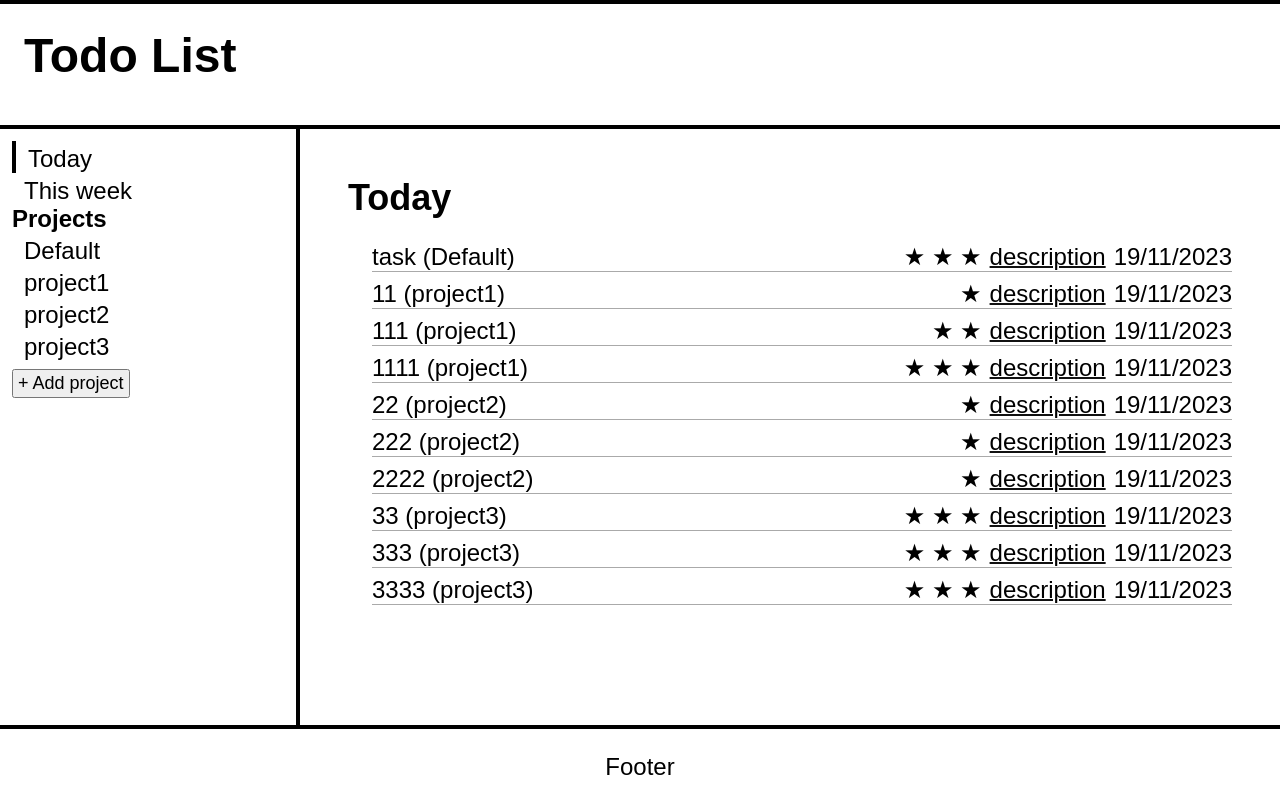
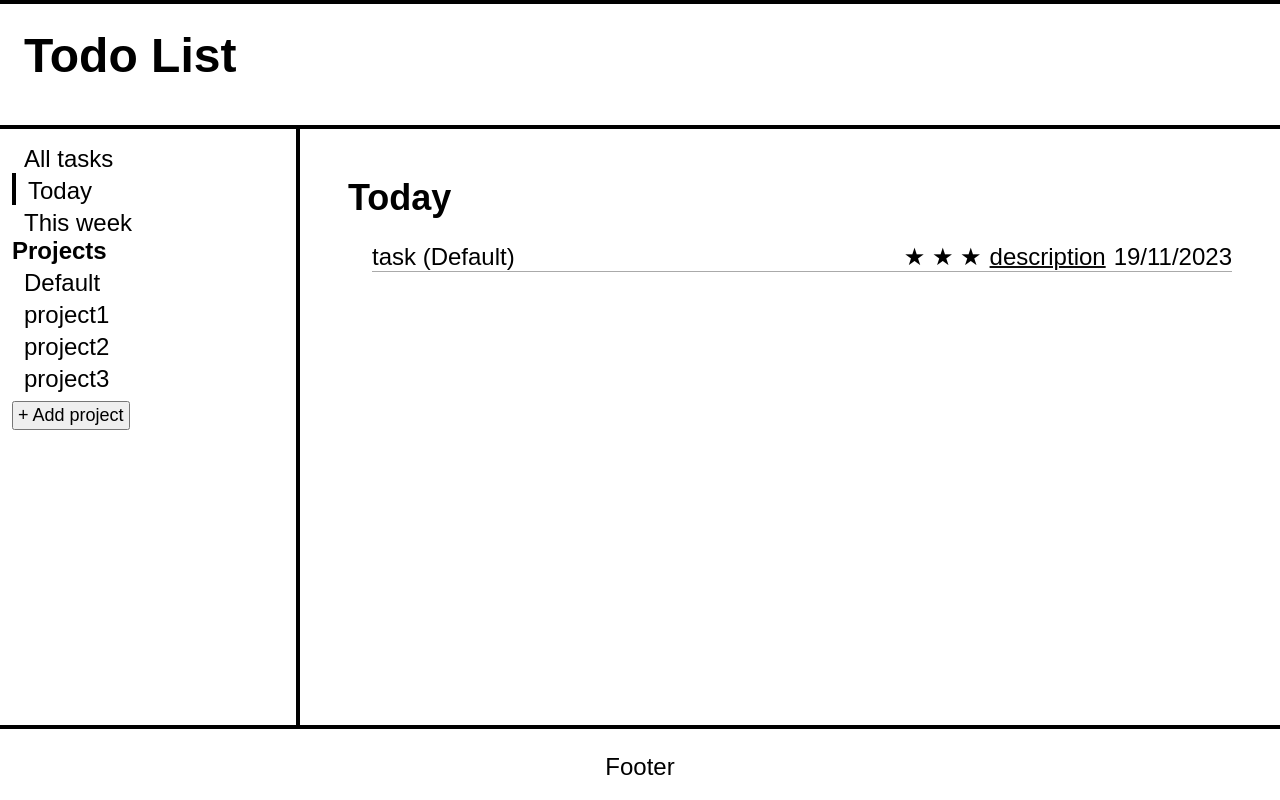
Before and after one commit to tasjen/todo-list, a website built with webpack: page dist/index.html in a window 1280 px wide. Both pictures are taken after a click on the item "Today". Built offline with nearby package versions, Linux system fonts and the light colour scheme.

Commit message:
Add all tasks page

```diff
--- a/src/DOMstuff.js
+++ b/src/DOMstuff.js
@@ -3,10 +3,45 @@ import Task from "./task.js";
 import projectList from "./storage.js";
 import { isSameDay, isSameWeek, format } from "date-fns";
 
+const all_task = document.querySelector("#all-task");
+all_task.render = () => DOMstuff.loadAllTasks();
+all_task.addEventListener("click", () => {
+  changeTabTo(all_task);
+});
+
+const today_task = document.querySelector("#today-task");
+today_task.render = () => DOMstuff.loadTodayTasks();
+today_task.addEventListener("click", () => {
+  changeTabTo(today_task);
+});
+
+const this_week_task = document.querySelector("#this-week-task");
+this_week_task.render = () => DOMstuff.loadThisWeekTasks();
+this_week_task.addEventListener("click", () => {
+  changeTabTo(this_week_task);
+});
+
 export default class DOMstuff {
+
+  static loadAllTasks() {
+    const task_list = document.querySelector("#task-list");
+    for (let projectObject of projectList) {
+      for (let taskObject of projectObject.tasks) {
+        const today_task = createTaskDOM(taskObject, projectObject);
+        const task_detail = today_task.firstChild;
+        task_detail.removeChild(task_detail.querySelector(".remove"));
+        task_detail.removeChild(task_detail.querySelector(".edit"));
+        today_task.querySelector(
+          ".task-name"
+        ).textContent += ` (${projectObject.name})`;
+        task_list.appendChild(today_task);
+      }
+    }
+    const main_section = document.querySelector("#main-section");
+    main_section.appendChild(task_list);
+  }
   static loadTodayTasks() {
-    const task_list = document.createElement("ul");
-    task_list.id = "task-list";
+    const task_list = document.querySelector("#task-list");
     for (let projectObject of projectList) {
       for (let taskObject of projectObject.tasks) {
         if (isSameDay(taskObject.dueDate, new Date())) {
@@ -26,8 +61,7 @@ export default class DOMstuff {
   }
 
   static loadThisWeekTasks() {
-    const task_list = document.createElement("ul");
-    task_list.id = "task-list";
+    const task_list = document.querySelector("#task-list");
     for (let projectObject of projectList) {
       for (let taskObject of projectObject.tasks) {
         if (isSameWeek(taskObject.dueDate, new Date())) {
@@ -48,8 +82,7 @@ export default class DOMstuff {
 
   static loadTaskList(projectObject) {
     //render project's tasks
-    const task_list = document.createElement("ul");
-    task_list.id = "task-list";
+    const task_list = document.querySelector("#task-list");
     for (let taskObject of projectObject.tasks) {
       const task = createTaskDOM(taskObject, projectObject);
       task_list.appendChild(task);
@@ -164,9 +197,9 @@ function createProjectDOM(projectObject) {
   const project = document.createElement("li");
   project.classList.add("project");
   project.textContent = projectObject.name;
-
+  project.render = () => DOMstuff.loadTaskList(projectObject);
   project.addEventListener("click", () => {
-    changeTabTo(project, DOMstuff.loadTaskList, projectObject);
+    changeTabTo(project);
   });
   return project;
 }
@@ -385,6 +418,7 @@ function createProjectAdder() {
     //check unique project name
     if (projectList.some((project) => project.name === name_input.value)) {
       alert("Project name must be unique");
+      name_input.select();
       return;
     }
 
@@ -434,29 +468,31 @@ function resetProjectAdder() {
   project_list.insertAdjacentElement("afterend", createProjectAdder());
 }
 
-function changeTabTo(navItem, loadTabFunction, projectObject = undefined) {
-  if (!navItem.classList.contains("on-page")) {
+function changeTabTo(pageNode) {
+  if (!pageNode.classList.contains("on-page")) {
     clearMainSection();
-    changeTabNameTo(navItem.textContent);
-    loadTabFunction(projectObject);
+    document.querySelector("#tab-name").textContent = pageNode.textContent;
+    pageNode.render();
     checkEmptyTaskMessage();
     const previous_page = document.querySelector(".on-page");
     if (previous_page) previous_page.classList.remove("on-page");
-    navItem.classList.add("on-page");
+    pageNode.classList.add("on-page");
   }
 }
 
 function clearMainSection() {
   const main_section = document.querySelector("#main-section");
+  const task_list = document.querySelector("#task-list");
 
   //remove every element from main section except page header (tab name)
-  while (main_section.childElementCount > 1) {
-    main_section.removeChild(main_section.lastChild);
+  while (task_list.firstChild) {
+    task_list.removeChild(task_list.firstChild);
   }
-}
 
-function changeTabNameTo(tabName) {
-  document.querySelector("#tab-name").textContent = tabName;
+  //remove task-adder (if exist)
+  if (document.querySelector("#task-adder")) {
+    main_section.removeChild(document.querySelector("#task-adder"));
+  }
 }
 
 function checkEmptyTaskMessage() {
@@ -470,5 +506,3 @@ function checkEmptyTaskMessage() {
     task_list.removeChild(task_list.firstElementChild);
   }
 }
-
-export { changeTabTo };
--- a/src/index.js
+++ b/src/index.js
@@ -1,7 +1,8 @@
 import Project from "./project.js";
 import Task from "./task.js";
-import DOMstuff, { changeTabTo } from "./DOMstuff.js";
+import DOMstuff from "./DOMstuff.js";
 import projectList from "./storage.js";
+import { addDays } from "date-fns";
 
 const defaultProject = new Project("Default");
 const project1 = new Project("project1");
@@ -10,17 +11,17 @@ const project3 = new Project("project3");
 
 defaultProject.addTask(new Task("task", "project", new Date(), 3));
 
-project1.addTask(new Task("11", "456", new Date(), 1));
-project1.addTask(new Task("111", "456", new Date(), 2));
-project1.addTask(new Task("1111", "456", new Date(), 3));
+project1.addTask(new Task("11", "456", addDays(new Date(), 1), 1));
+project1.addTask(new Task("111", "456", addDays(new Date(), 2), 2));
+project1.addTask(new Task("1111", "456", addDays(new Date(), 3), 3));
 
-project2.addTask(new Task("22", "456", new Date(), 1));
-project2.addTask(new Task("222", "456", new Date(), 1));
-project2.addTask(new Task("2222", "456", new Date(), 1));
+project2.addTask(new Task("22", "456", addDays(new Date(), 4), 1));
+project2.addTask(new Task("222", "456", addDays(new Date(), 5), 1));
+project2.addTask(new Task("2222", "456", addDays(new Date(), 6), 1));
 
-project3.addTask(new Task("33", "456", new Date(), 3));
-project3.addTask(new Task("333", "456", new Date(), 3));
-project3.addTask(new Task("3333", "456", new Date(), 3));
+project3.addTask(new Task("33", "456", addDays(new Date(), 7), 3));
+project3.addTask(new Task("333", "456", addDays(new Date(), 8), 3));
+project3.addTask(new Task("3333", "456", addDays(new Date(), 9), 3));
 
 projectList.push(defaultProject);
 projectList.push(project1);
@@ -29,13 +30,3 @@ projectList.push(project3);
 
 DOMstuff.loadProjectList();
 document.querySelector(".project:first-child").click();
-
-const today_task = document.querySelector("#today-task");
-today_task.addEventListener("click", () => {
-  changeTabTo(today_task, DOMstuff.loadTodayTasks);
-});
-
-const this_week_task = document.querySelector("#this-week-task");
-this_week_task.addEventListener("click", () => {
-  changeTabTo(this_week_task, DOMstuff.loadThisWeekTasks);
-});
```
Also changed, not shown: dist/index.html, dist/main.js.
